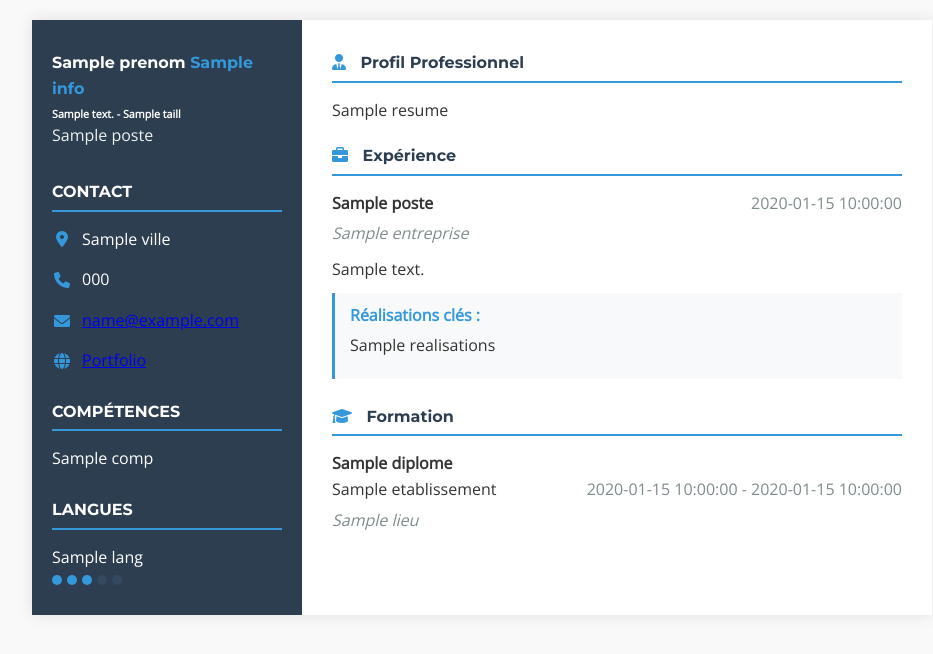
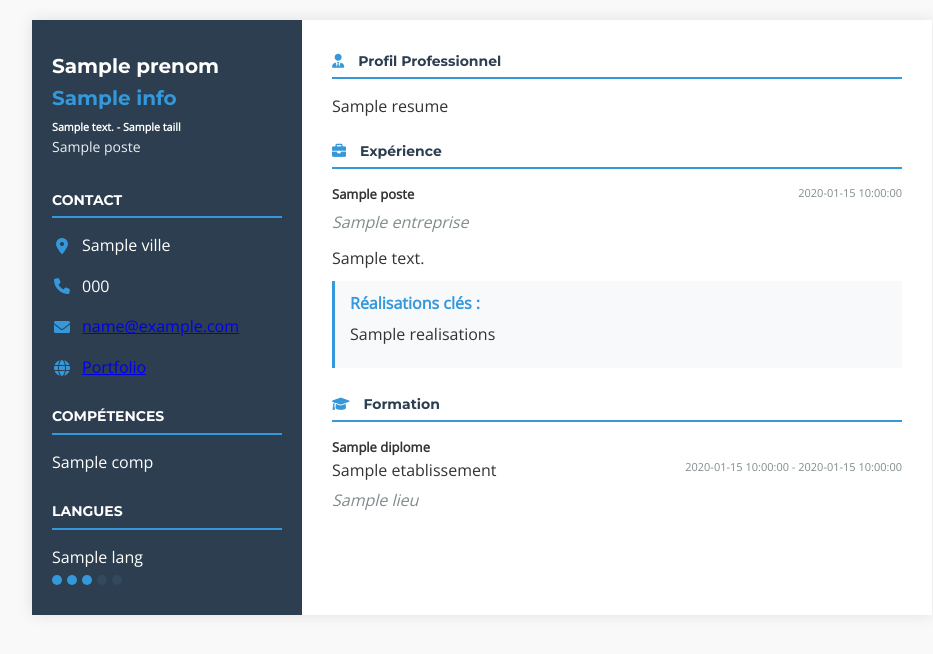
Before and after one commit to MAE009/CV-bot, a Flask app: template Template/Moderne/Mod.html in a window 1280 px wide. Shown: the top 654 px of the page, without its empty margins (158-1091 px from the left). Run offline with Flask 3, Linux system fonts and the light colour scheme; the template is opened without the code that fills it: most values are stand-ins (such as "Sample title", 1, 10 or a date in 2020); parts of the project's set-up code (start-up, migrations or seed data) failed here and were passed over.

Commit message:
Update Mod.html

```diff
--- a/Template/Moderne/Mod.html
+++ b/Template/Moderne/Mod.html
@@ -8,7 +8,7 @@
   <link href="https://fonts.googleapis.com/css2?family=Montserrat:wght@400;600;700&family=Open+Sans:wght@300;400&display=swap" rel="stylesheet">
   <link rel="stylesheet" href="https://cdnjs.cloudflare.com/ajax/libs/font-awesome/6.0.0/css/all.min.css">
 </head>
-<body class={{ body_class }}>
+<body class="compress-plus">
   <div class="cv-container">
     <!-- Colonne de gauche -->
     <aside class="sidebar">
```
